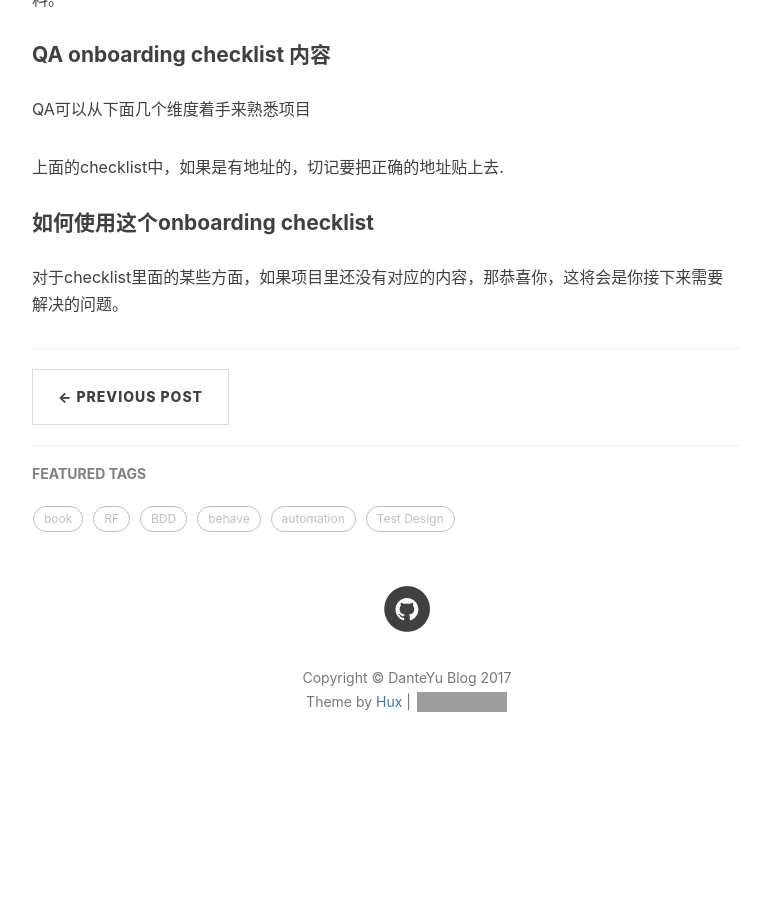
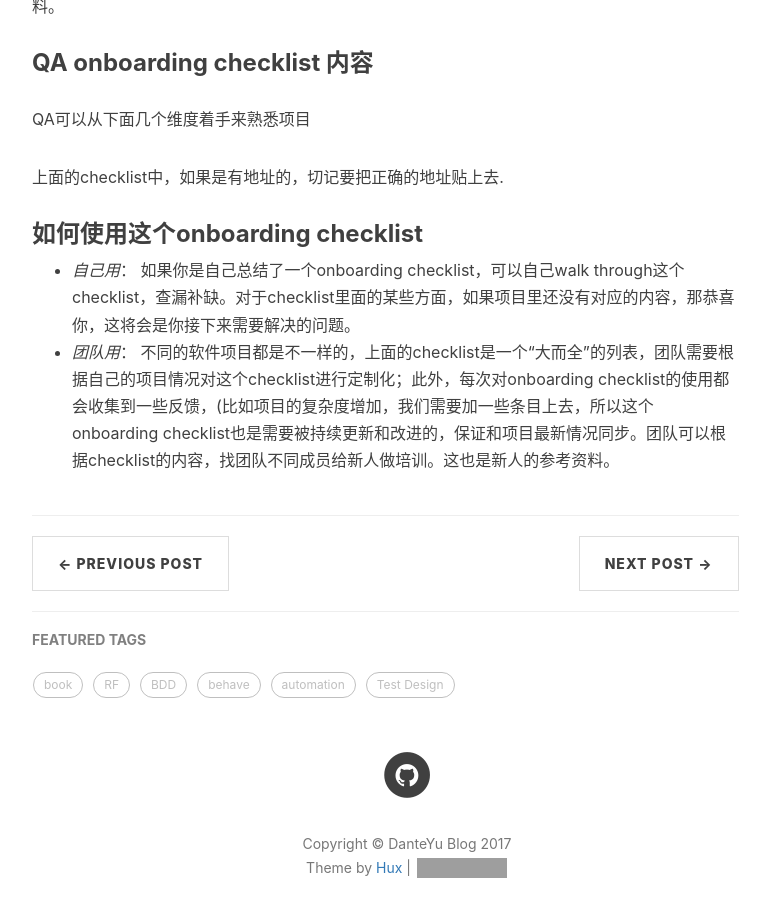
Before and after one commit to DanteYu/DanteYu.github.io, a Jekyll site: the page built from _posts/2017-08-15-QAonboarding.markdown, in a window 1280 px wide and 900 px high, scrolled down 970 px. Shown: the whole window, without its empty margins (233-1003 px from the left). Built offline with Jekyll 4.4.1, drawn with Linux system fonts in a browser that asks for light colours; nearby versions of some CDN libraries; comment, search, counter and statistics services are not loaded; before the commit the page ends 1776 px from its top, so only the background shows below that; grey boxes are pictures that could not be loaded.

Commit message:
rename test design post

```diff
--- a/_posts/2017-08-15-QAonboarding.markdown
+++ b/_posts/2017-08-15-QAonboarding.markdown
@@ -8,17 +8,17 @@ tags:
     - QA
 ---
 
-#### 背景
+### 背景
 
 在我现在的工作环境中，项目更换是一些做短期项目的同事经常遇到的事情；对于长期项目，由于各种原因(比如客户组织结构的变化)也会让各角色的同事面临roll off和onboarding，通常来讲在一个项目上做上1-2年已经是很长时间了。
 
-#### 目的
+### 目的
 
 对于QA来说，当新上一个项目的时候需要尽快建立起对项目的理解，尽早熟悉项目环境和产品，对团队做出贡献。那如何做到这点呢？除了团队会提供相应的培训，QA们也应该有自己的方法来快速掌握项目上的知识。
 
 在我现在的项目中使用了onboarding checklist来从不同维度了解项目。这个checklist包含了QA应该了解的项目各个方面。这个checklist可以成为QA自己学习的参考，也可以成为团队新人培训的材料。
 
-#### QA onboarding checklist 内容
+### QA onboarding checklist 内容
 
 QA可以从下面几个维度着手来熟悉项目
 
@@ -28,8 +28,7 @@ QA可以从下面几个维度着手来熟悉项目
 上面的checklist中，如果是有地址的，切记要把正确的地址贴上去.
 
 
-#### 如何使用这个onboarding checklist
+### 如何使用这个onboarding checklist
 
-
-
-对于checklist里面的某些方面，如果项目里还没有对应的内容，那恭喜你，这将会是你接下来需要解决的问题。
+- *自己用*： 如果你是自己总结了一个onboarding checklist，可以自己walk through这个checklist，查漏补缺。对于checklist里面的某些方面，如果项目里还没有对应的内容，那恭喜你，这将会是你接下来需要解决的问题。
+- *团队用*： 不同的软件项目都是不一样的，上面的checklist是一个“大而全”的列表，团队需要根据自己的项目情况对这个checklist进行定制化；此外，每次对onboarding checklist的使用都会收集到一些反馈，(比如项目的复杂度增加，我们需要加一些条目上去，所以这个onboarding checklist也是需要被持续更新和改进的，保证和项目最新情况同步。团队可以根据checklist的内容，找团队不同成员给新人做培训。这也是新人的参考资料。
--- a/_posts/2017-03-27-testdesign.markdown
+++ b/_posts/2017-08-27-testdesign.markdown
@@ -17,7 +17,6 @@ tags:
 * Execute Environment
 
 #### 我们可以从下面分类来思考我们的测试用例设计
-
 1. Structure - code path
 - Test what is made of
 2. Functions
```
Also changed, not shown: other parts of _posts/2017-08-27-testdesign.markdown (+2 -2 lines).
